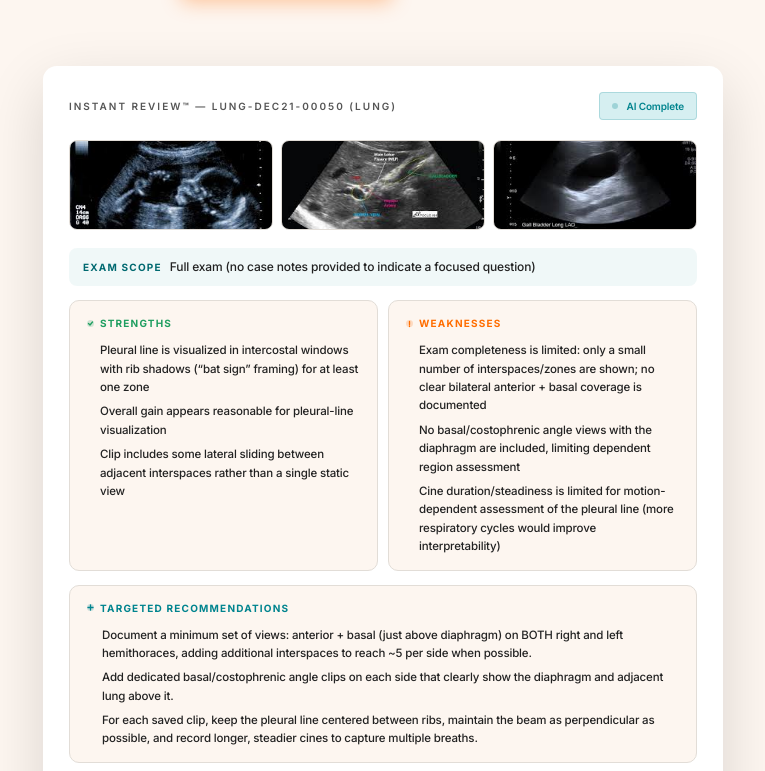
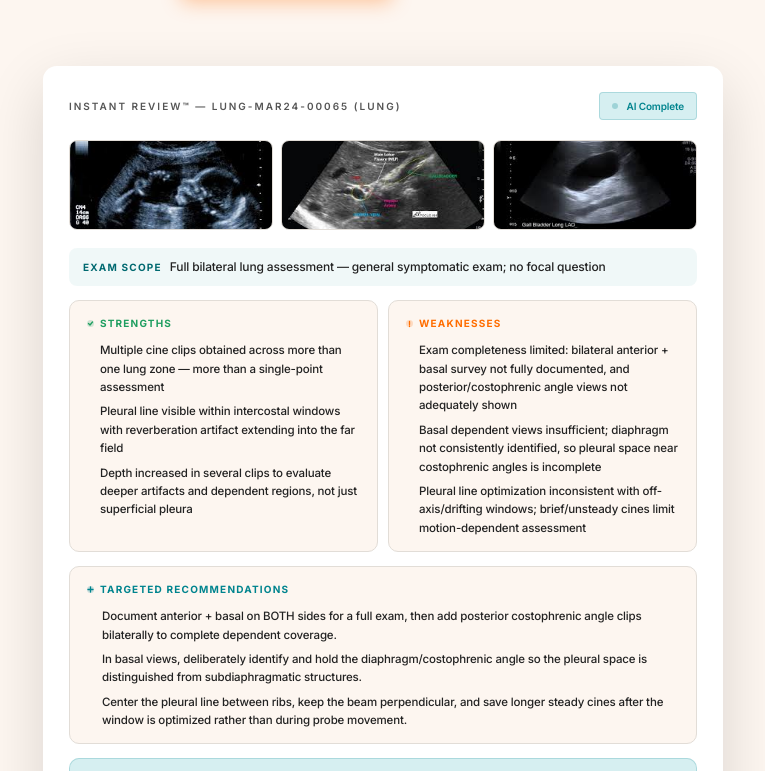
Before and after one commit to GUSIREPO/instantreview, a Next.js app: page / in a window 1280 px wide. Shown: the part 829-1600 px from the top of the page, without its empty margins (257-1022 px from the left). Built offline with nearby package versions, Linux system fonts and the light colour scheme.

Commit message:
update sample report to Lung-MAR24-00065 full exam content

```diff
--- a/src/app/page.tsx
+++ b/src/app/page.tsx
@@ -97,7 +97,7 @@ export default function Home() {
           <div className="scan-card">
             {/* Header */}
             <div className="scan-top">
-              <span className="scan-label">Instant Review™ — Lung-DEC21-00050 (Lung)</span>
+              <span className="scan-label">Instant Review™ — Lung-MAR24-00065 (Lung)</span>
               <span className="scan-ai-badge">
                 <span className="ai-dot" />
                 &nbsp;AI Complete
@@ -114,7 +114,7 @@ export default function Home() {
             {/* Assumed Exam Scope */}
             <div style={{ background: "rgba(0,132,142,0.06)", borderRadius: 8, padding: "10px 14px", marginBottom: 14, fontFamily: "var(--f-body)", fontSize: 12, fontWeight: 500, color: "var(--gray)", lineHeight: 1.5, display: "flex", alignItems: "center", gap: 8 }}>
               <span style={{ fontWeight: 700, color: "var(--teal-dark)", fontSize: 10, letterSpacing: "1.2px", textTransform: "uppercase" as const, whiteSpace: "nowrap" }}>Exam Scope</span>
-              <span>Full exam (no case notes provided to indicate a focused question)</span>
+              <span>Full bilateral lung assessment — general symptomatic exam; no focal question</span>
             </div>
 
             {/* Strengths & Weaknesses */}
@@ -125,9 +125,9 @@ export default function Home() {
                   Strengths
                 </div>
                 <ul style={{ fontFamily: "var(--f-body)", fontSize: 11.5, fontWeight: 500, color: "var(--gray)", lineHeight: 1.6, paddingLeft: 14, margin: 0 }}>
-                  <li style={{ marginBottom: 6 }}>Pleural line is visualized in intercostal windows with rib shadows (&ldquo;bat sign&rdquo; framing) for at least one zone</li>
-                  <li style={{ marginBottom: 6 }}>Overall gain appears reasonable for pleural-line visualization</li>
-                  <li>Clip includes some lateral sliding between adjacent interspaces rather than a single static view</li>
+                  <li style={{ marginBottom: 6 }}>Multiple cine clips obtained across more than one lung zone &mdash; more than a single-point assessment</li>
+                  <li style={{ marginBottom: 6 }}>Pleural line visible within intercostal windows with reverberation artifact extending into the far field</li>
+                  <li>Depth increased in several clips to evaluate deeper artifacts and dependent regions, not just superficial pleura</li>
                 </ul>
               </div>
               <div style={{ background: "var(--cream)", borderRadius: 10, padding: "14px 16px", border: "1px solid var(--gray-light)" }}>
@@ -136,9 +136,9 @@ export default function Home() {
                   Weaknesses
                 </div>
                 <ul style={{ fontFamily: "var(--f-body)", fontSize: 11.5, fontWeight: 500, color: "var(--gray)", lineHeight: 1.6, paddingLeft: 14, margin: 0 }}>
-                  <li style={{ marginBottom: 6 }}>Exam completeness is limited: only a small number of interspaces/zones are shown; no clear bilateral anterior + basal coverage is documented</li>
-                  <li style={{ marginBottom: 6 }}>No basal/costophrenic angle views with the diaphragm are included, limiting dependent region assessment</li>
-                  <li>Cine duration/steadiness is limited for motion-dependent assessment of the pleural line (more respiratory cycles would improve interpretability)</li>
+                  <li style={{ marginBottom: 6 }}>Exam completeness limited: bilateral anterior + basal survey not fully documented, and posterior/costophrenic angle views not adequately shown</li>
+                  <li style={{ marginBottom: 6 }}>Basal dependent views insufficient; diaphragm not consistently identified, so pleural space near costophrenic angles is incomplete</li>
+                  <li>Pleural line optimization inconsistent with off-axis/drifting windows; brief/unsteady cines limit motion-dependent assessment</li>
                 </ul>
               </div>
             </div>
@@ -150,9 +150,9 @@ export default function Home() {
                 Targeted Recommendations
               </div>
               <ol style={{ fontFamily: "var(--f-body)", fontSize: 11.5, fontWeight: 500, color: "var(--gray)", lineHeight: 1.6, paddingLeft: 16, margin: 0 }}>
-                <li style={{ marginBottom: 6 }}>Document a minimum set of views: anterior + basal (just above diaphragm) on BOTH right and left hemithoraces, adding additional interspaces to reach ~5 per side when possible.</li>
-                <li style={{ marginBottom: 6 }}>Add dedicated basal/costophrenic angle clips on each side that clearly show the diaphragm and adjacent lung above it.</li>
-                <li>For each saved clip, keep the pleural line centered between ribs, maintain the beam as perpendicular as possible, and record longer, steadier cines to capture multiple breaths.</li>
+                <li style={{ marginBottom: 6 }}>Document anterior + basal on BOTH sides for a full exam, then add posterior costophrenic angle clips bilaterally to complete dependent coverage.</li>
+                <li style={{ marginBottom: 6 }}>In basal views, deliberately identify and hold the diaphragm/costophrenic angle so the pleural space is distinguished from subdiaphragmatic structures.</li>
+                <li>Center the pleural line between ribs, keep the beam perpendicular, and save longer steady cines after the window is optimized rather than during probe movement.</li>
               </ol>
             </div>
 
@@ -160,7 +160,7 @@ export default function Home() {
             <div style={{ background: "var(--teal-light)", border: "1px solid rgba(0,132,142,0.2)", borderRadius: 10, padding: "16px 18px", marginBottom: 14, display: "flex", alignItems: "center", justifyContent: "space-between" }}>
               <div>
                 <div style={{ fontFamily: "var(--f-body)", fontSize: 10, fontWeight: 700, letterSpacing: "1.5px", textTransform: "uppercase" as const, color: "var(--teal-dark)", marginBottom: 4 }}>Image Quality Score</div>
-                <div style={{ fontFamily: "var(--f-body)", fontSize: 12, fontWeight: 500, color: "var(--gray)", lineHeight: 1.5 }}>Recognizable structures present but with some technical flaws.</div>
+                <div style={{ fontFamily: "var(--f-body)", fontSize: 12, fontWeight: 500, color: "var(--gray)", lineHeight: 1.5 }}>Minimal criteria met for diagnosis; recognizable structures present but with some technical flaws.</div>
               </div>
               <div style={{ display: "flex", alignItems: "center", gap: 6, flexShrink: 0, marginLeft: 16 }}>
                 <div style={{ fontFamily: "var(--f-head)", fontSize: 36, fontWeight: 800, color: "var(--teal)", lineHeight: 1 }}>3</div>
```
